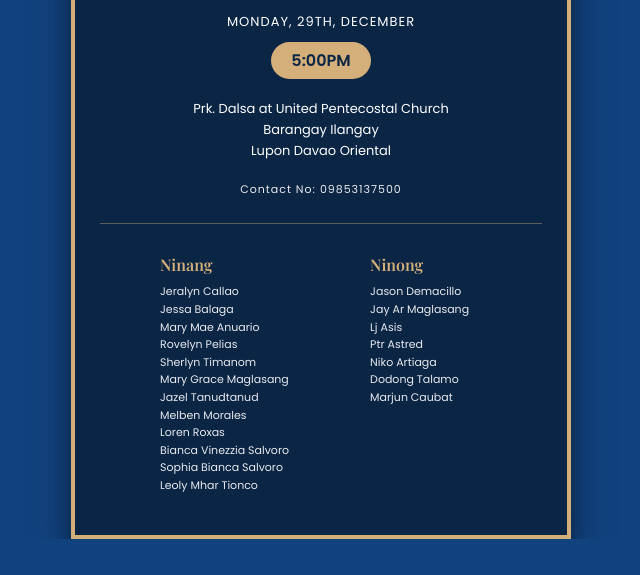
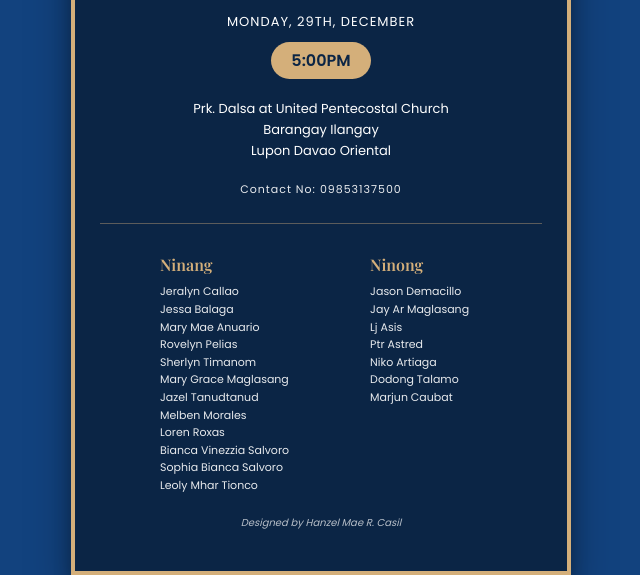
Before and after one commit to hanzelmaec-hash/Gideon-s-Christening, a plain HTML site: page index.html in a window 1280 px wide. Shown: the part 344-919 px from the top of the page, without its empty margins (319-959 px from the left). Before the commit the page ends 883 px from the top, so only its background shows below. Drawn offline with nearby package versions, Linux system fonts and the light colour scheme.

Commit message:
Update index.html

```diff
--- a/index.html
+++ b/index.html
@@ -67,6 +67,7 @@
   </div>
 </div>
 
+    <p class="credits">Designed by Hanzel Mae R. Casil</p>
 
 
 
```
